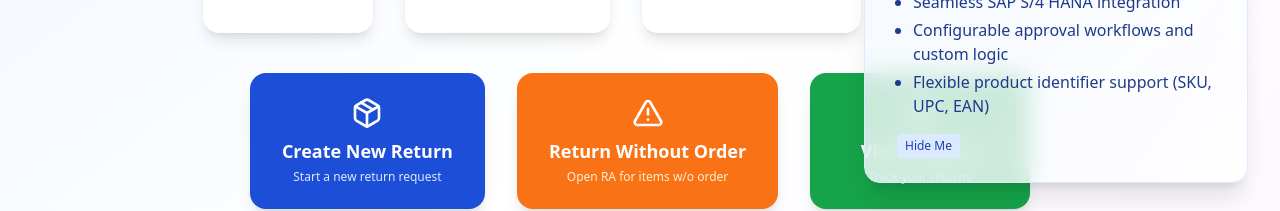
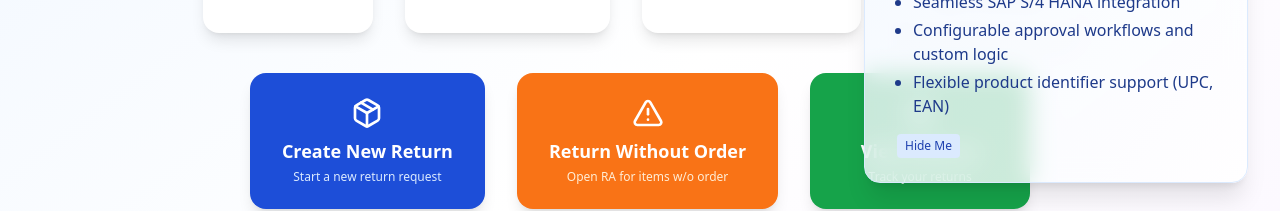
Before and after one commit to CSkarki/turnify-ai-b2b-portal, a Next.js app: page / in a window 1280 px wide. Shown: the part 443-654 px from the top of the page. Built offline with nearby package versions, Linux system fonts and the light colour scheme.

Commit message:
sync: full local to remote sync

```diff
--- a/src/components/TurnifyPortal.tsx
+++ b/src/components/TurnifyPortal.tsx
@@ -1038,7 +1038,7 @@ const TurnifyPortal = () => {
                 <li>Real-time AI status updates and explanations</li>
                 <li>Seamless SAP S/4 HANA integration</li>
                 <li>Configurable approval workflows and custom logic</li>
-                <li>Flexible product identifier support (SKU, UPC, EAN)</li>
+                <li>Flexible product identifier support (UPC, EAN)</li>
               </ul>
               <button
                 className="ml-2 px-2 py-1 text-xs bg-blue-100 text-blue-800 rounded hover:bg-blue-200 transition mt-4"
--- a/src/components/TurnifyReturnDetailsView.tsx
+++ b/src/components/TurnifyReturnDetailsView.tsx
@@ -1,26 +1,6 @@
 import React from 'react';
 import { ArrowLeft, CheckCircle, Truck, Download } from 'lucide-react';
-
-interface ReturnItem {
-  sku: string;
-  title: string;
-  qty: number;
-  reason: string;
-  comment?: string;
-}
-
-interface ReturnData {
-  id: number;
-  rma_number: string;
-  po_number: string;
-  status: string;
-  created_at: string;
-  total_value: number;
-  items: ReturnItem[];
-  approval_needed: boolean;
-  approver?: string | null;
-  tracking_number?: string | null;
-}
+import type { ReturnItem, ReturnData } from '../types';
 
 interface TurnifyReturnDetailsViewProps {
   selectedReturn: ReturnData;
@@ -74,11 +54,11 @@ export const TurnifyReturnDetailsView: React.FC<TurnifyReturnDetailsViewProps> =
           <h2 className="text-xl font-semibold mb-4">Return Items</h2>
           <div className="space-y-4">
             {(selectedReturn.items || returnsData[0]?.items || []).map((item, index) => (
-              <div key={item.sku + '_' + index} className="border border-gray-200 rounded-lg p-4">
+              <div key={item.upc + '_' + index} className="border border-gray-200 rounded-lg p-4">
                 <div className="flex justify-between items-start">
                   <div>
                     <h3 className="font-medium">{item.title}</h3>
-                    <p className="text-sm text-gray-600">SKU: {item.sku}</p>
+                    <p className="text-sm text-gray-600">UPC: {item.upc}</p>
                     <p className="text-sm text-gray-600">Reason: {item.reason}</p>
                     {'comment' in item && (item as any).comment && (
                       <p className="text-sm text-gray-500 italic">Comment: {(item as any).comment}</p>
--- a/src/types.ts
+++ b/src/types.ts
@@ -9,6 +9,7 @@ export interface ReturnItem {
   reason?: string;  // Make this optional to match your usage
   comment?: string;
   isOpenRA?: boolean;
+  sku?: string; // Add this line with optional modifier
 }
 
 export interface ReturnData {
```
Also changed, not shown: 2 other files (tests, documents, lock files or other folders).
